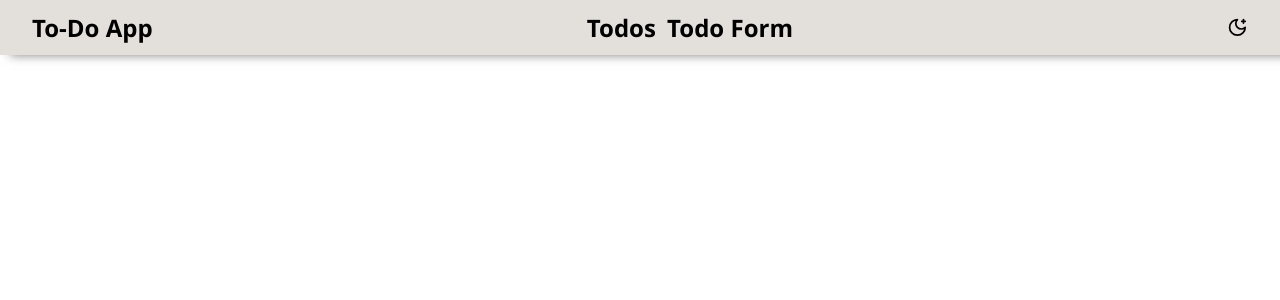
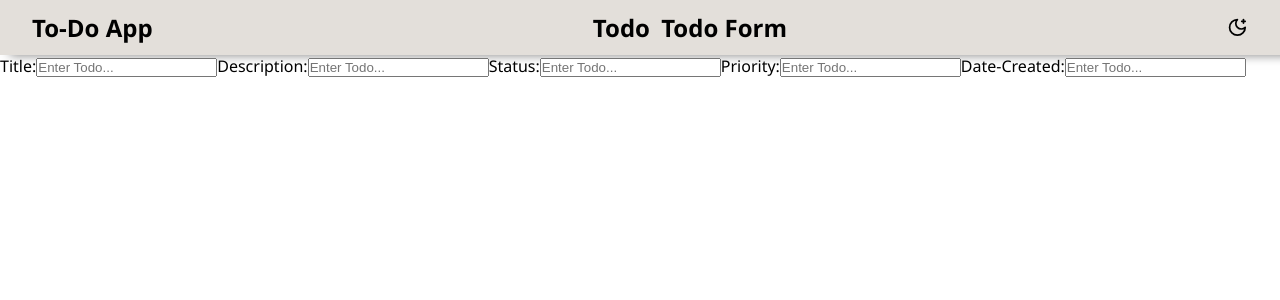
Before and after one commit to Bloom-Sayiorri/to-do-list, a React (Create React App) app: page /form in a window 1280 px wide. Shown: the top 300 px of the page. Built offline with nearby package versions, Linux system fonts and the light colour scheme.

Commit message:
form created

```diff
--- a/src/App.js
+++ b/src/App.js
@@ -3,6 +3,8 @@ import './App.css'
 import { BrowserRouter, Route, Routes } from 'react-router-dom'
 import Home from './pages/Home'
 import Navbar from './components/Navbar'
+import Todo from './pages/Todo';
+import Form from './pages/Form';
 
 function App() {
 
@@ -18,6 +20,8 @@ function App() {
         <Navbar darkTheme={darkTheme} toggleTheme={toggleTheme}/>
         <Routes>
           <Route exact path='/' element={<Home />}/>
+          <Route path='/todo' element={<Todo />}/>
+          <Route path='/form' element={<Form />}/>
         </Routes>
       </div>
     </BrowserRouter>
--- a/src/components/Navbar.jsx
+++ b/src/components/Navbar.jsx
@@ -11,7 +11,7 @@ const Navbar = ({ darkTheme, toggleTheme }) => {
         <nav className={styles.wrapper}>
           <h1 className={`${styles.heading} + ${darkTheme ? 'darkMode' : 'lightMode'}`}>To-Do App</h1>
           <div className={styles.links}>
-            <Link to='/todos' className={styles.link}>Todos</Link>
+            <Link to='/todo' className={styles.link}>Todo</Link>
             <Link to='/form' className={styles.link}>Todo Form</Link>
           </div>
           <div className={styles.togglers} onClick={toggleTheme}>
--- /dev/null
+++ b/src/pages/Form.jsx
@@ -0,0 +1,78 @@
+import React, { useState } from 'react'
+import styles from '../styles/form.module.css';
+
+const Form = () => {
+
+    const [ formData, setFormData ] = useState({
+        title: '',
+        description: '',
+        status: '',
+        priority: '',
+        dateCreated: '',
+    });
+
+    const handleSubmit = () => {};
+
+    const handleChange = () => {};
+
+  return (
+    <div className={styles.container}>
+        <div className={styles.wrapper}>
+            <form onSubmit ={handleSubmit} className={styles.form}>
+                <label className={styles.titleLabel}>
+                    Title:
+                    <input
+                        type='text'
+                        name='title'
+                        placeholder='Enter Todo...'
+                        value={formData.title}
+                        className={styles.title}
+                    />
+                </label>
+                <label className={styles.descriptionLabel}>
+                    Description:
+                    <input
+                        type='text'
+                        name='description'
+                        placeholder='Enter Todo...'
+                        value={formData.description}
+                        className={styles.description}
+                    />
+                </label>
+                <label className={styles.statusLabel}>
+                    Status:
+                    <input
+                        type='text'
+                        name='status'
+                        placeholder='Enter Todo...'
+                        value={formData.status}
+                        className={styles.status}
+                    />
+                </label>
+                <label className={styles.priorityLabel}>
+                    Priority:
+                    <input
+                        type='text'
+                        name='priority'
+                        placeholder='Enter Todo...'
+                        value={formData.priority}
+                        className={styles.priority}
+                    />
+                </label>
+                <label className={styles.dateCreatedLabel}>
+                    Date-Created:
+                    <input
+                        type='text'
+                        name='dateCreated'
+                        placeholder='Enter Todo...'
+                        value={formData.dateCreated}
+                        className={styles.dateCreated}
+                    />
+                </label>
+            </form>
+        </div>
+    </div>
+  )
+}
+
+export default Form
--- /dev/null
+++ b/src/pages/Todo.jsx
@@ -0,0 +1,41 @@
+import React, { useEffect, useState } from 'react'
+import styles from '../styles/todo.module.css';
+
+const Todo = () => {
+    const [ todos, setTodos ] = useState([])
+
+    // const todo = {
+    //     id: Number,
+    //     title: String,
+    //     description: String,
+    //     status: String,
+    //     priority: String,
+    //     dateCreated: String,
+    // }
+
+    // useEffect(() => {
+    //     fetch('http://localhost:8000/todos')
+    //     .then(r => r.json())
+    //     .then((data) => setTodos(data))
+    // }, []);
+
+  return (
+    <div className={styles.container}>
+        {
+            todos.map((todo) => {
+                return (
+                    <div className={styles.wrapper}>
+                        <h1 className={styles.title}>{todo.title}</h1>
+                        <p className={styles.description}>{todo.description}</p>
+                        <p className={styles.status}>{todo.status}</p>
+                        <p className={styles.priority}>{todo.priority}</p>
+                        <p className={styles.dateCreated}>{todo.dateCreated}</p>
+                    </div>
+                )
+            })
+        }
+    </div>
+  )
+}
+
+export default Todo
```
Also changed, not shown: src/components/Footer.jsx (added, +9 -0 lines), src/styles/footer.module.css (added), src/styles/form.module.css (added), src/styles/todo.module.css (added).
